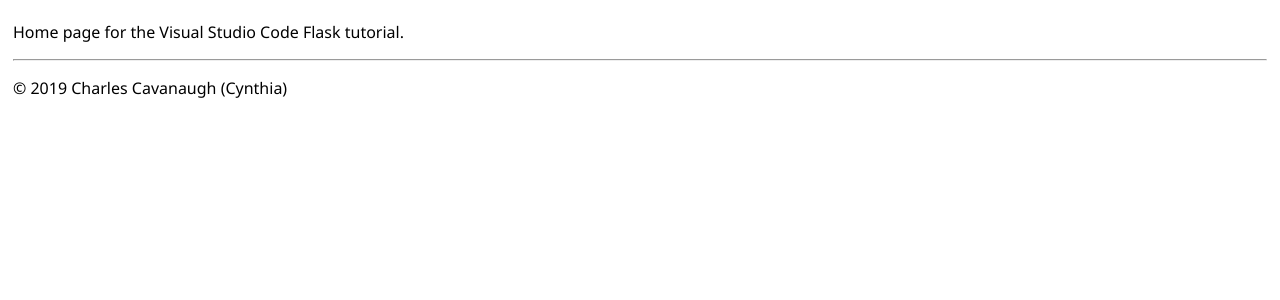
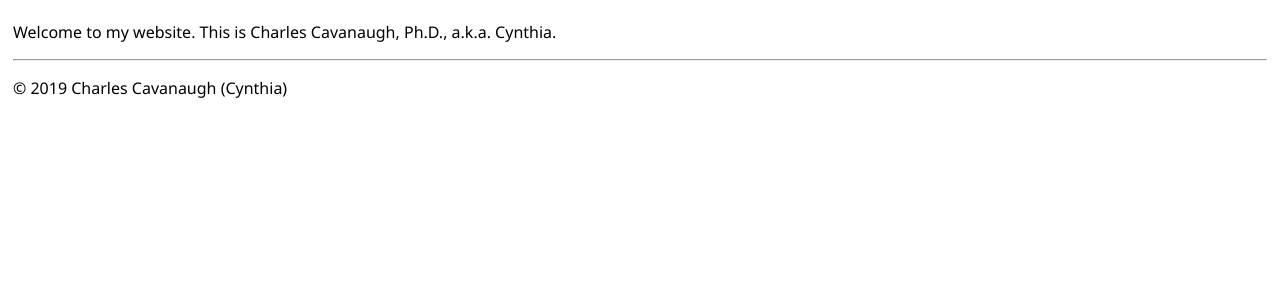
Before and after one commit to cyndi5/hello_flask, a Flask app: page / in a window 1280 px wide. Shown: the part 47-347 px from the top of the page. Run offline with Flask 2, Linux system fonts and the light colour scheme.

Commit message:
Populated pages with actual information

```diff
--- a/hello_app/templates/contact.html
+++ b/hello_app/templates/contact.html
@@ -1,7 +1,7 @@
 {% extends "layout.html" %}
 {% block title %}
-Contact us
+Charles Cavanaugh (Cynthia) LinkedIn Profile
 {% endblock %}
 {% block content %}
-<p>Contact page for the Visual Studio Code Flask tutorial.</p>
+<p>Contact me via LinkedIn at <a href="https://www.linkedin.com/in/charlescavanaugh/" title="Cynthia Cavanaugh Ph.D.'s LinkedIn Profile" target="_blank">linkedin.com/in/charlescavanaugh</a></p>
 {% endblock %}
--- a/hello_app/templates/home.html
+++ b/hello_app/templates/home.html
@@ -1,7 +1,8 @@
 {% extends "layout.html" %}
 {% block title %}
-Home
+Software, Robotics and Embedded Systems Consulting | Cynthia Cavanaugh
 {% endblock %}
 {% block content %}
-<p>Home page for the Visual Studio Code Flask tutorial.</p>
+<p>Welcome to my website. This is Charles Cavanaugh, Ph.D., a.k.a. Cynthia.</p>
+
 {% endblock %}
```
Also changed, not shown: hello_app/templates/about.html (+5 -3 lines).
